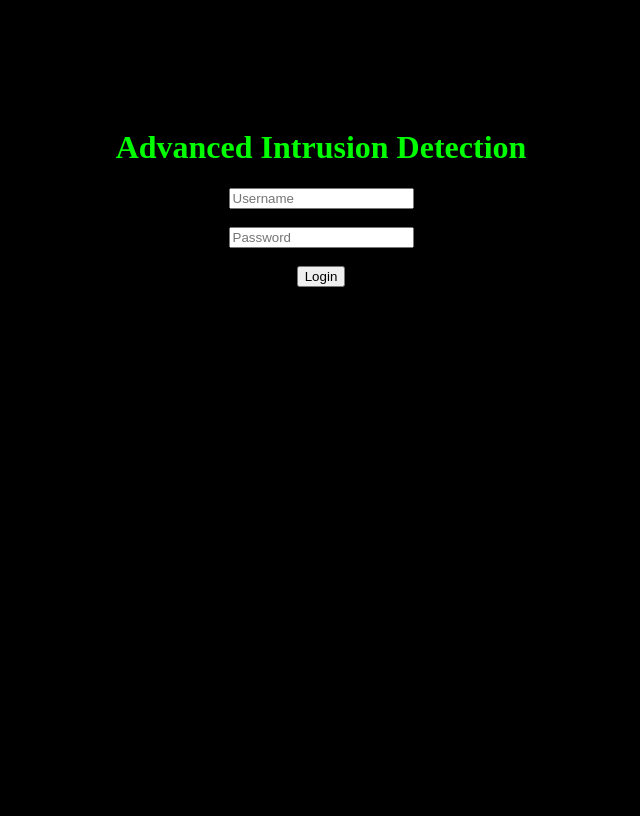
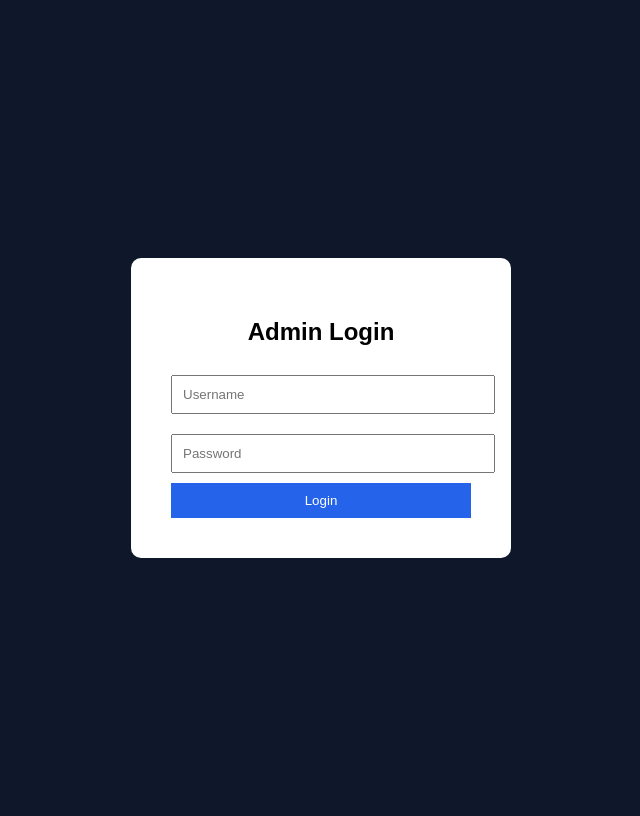
Before and after one commit to yogeshbr393-hue/Advanced-Intrusion-Detection-Web-Protection-System-Practical-Work-Documentation, a Flask app: page / in a window 1280 px wide. Shown: the whole page, without its empty margins (319-959 px from the left). Before the commit the page ends 287 px from the top, so only its background shows below. Run offline with Flask 3, Linux system fonts and the light colour scheme.

Commit message:
Update login.html

```diff
--- a/templates/login.html
+++ b/templates/login.html
@@ -1,15 +1,63 @@
 <!DOCTYPE html>
 <html>
 <head>
-    <title>Login</title>
+    <title>Login Page</title>
+
+    <style>
+
+        body{
+            background:#0f172a;
+            display:flex;
+            justify-content:center;
+            align-items:center;
+            height:100vh;
+            font-family:Arial;
+        }
+
+        .login-box{
+            background:white;
+            padding:40px;
+            border-radius:10px;
+            width:300px;
+            text-align:center;
+        }
+
+        input{
+            width:100%;
+            padding:10px;
+            margin:10px 0;
+        }
+
+        button{
+            width:100%;
+            padding:10px;
+            background:#2563eb;
+            color:white;
+            border:none;
+            cursor:pointer;
+        }
+
+    </style>
+
 </head>
-<body style="background:black;color:lime;text-align:center;padding-top:100px;">
-    <h1>Advanced Intrusion Detection</h1>
 
-    <form method="POST">
-        <input type="text" name="username" placeholder="Username"><br><br>
-        <input type="password" name="password" placeholder="Password"><br><br>
-        <button type="submit">Login</button>
-    </form>
+<body>
+
+    <div class="login-box">
+
+        <h2>Admin Login</h2>
+
+        <form method="POST">
+
+            <input type="text" name="username" placeholder="Username" required>
+
+            <input type="password" name="password" placeholder="Password" required>
+
+            <button type="submit">Login</button>
+
+        </form>
+
+    </div>
+
 </body>
 </html>
```
